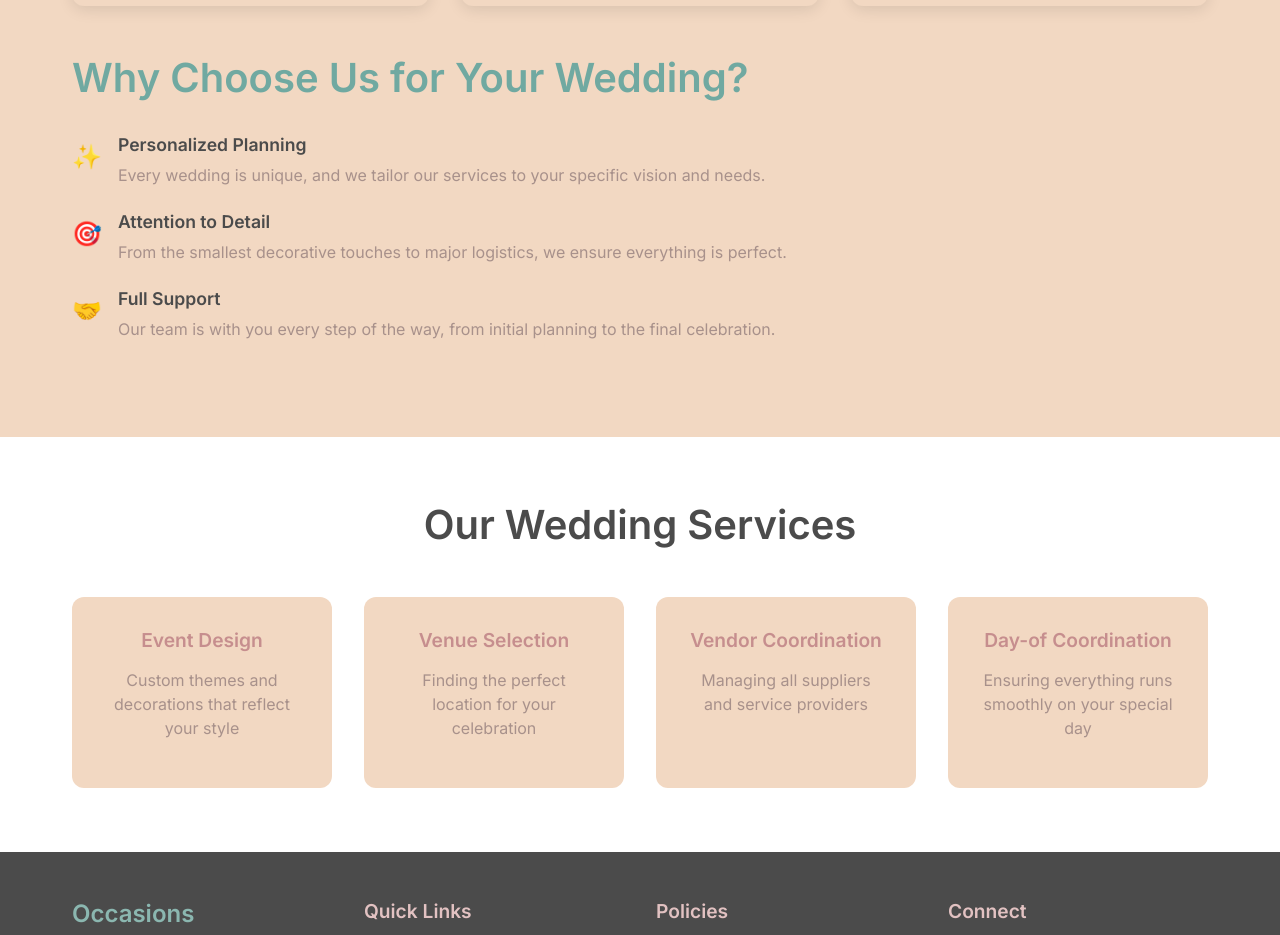
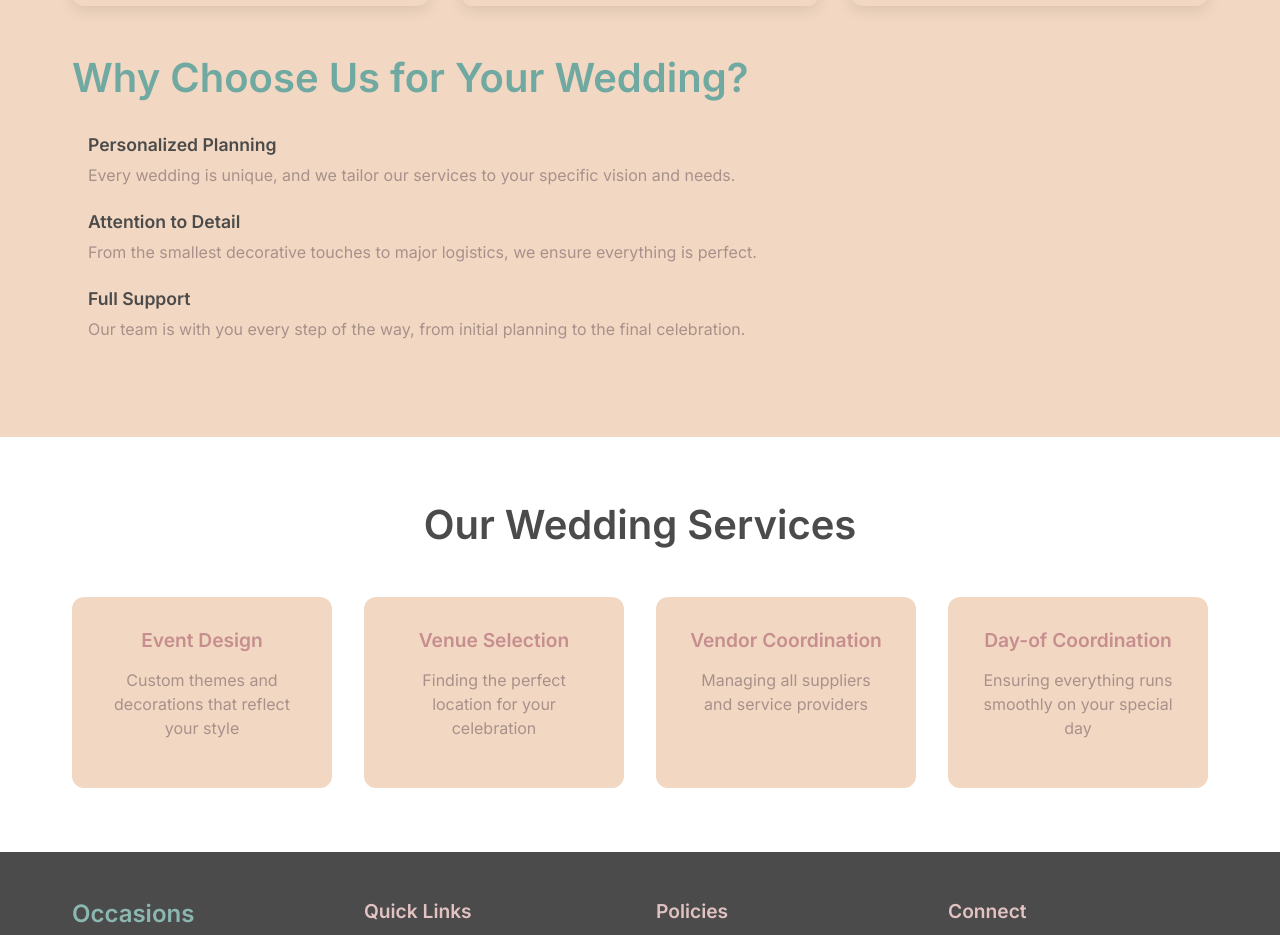
Before and after one commit to acgis-hama0098/newest-wishinbloom, a React (Vite) app: page /occasion/wedding in a window 1280 px wide. Shown: the part 860-1795 px from the top of the page. Built offline with nearby package versions, Linux system fonts and the light colour scheme.

Commit message:
Visual edit in Lovable
Edited UI in Lovable

```diff
--- a/src/pages/Wedding.tsx
+++ b/src/pages/Wedding.tsx
@@ -1,10 +1,7 @@
-
 import React from 'react';
 import './OccasionPage.css';
-
 const Wedding: React.FC = () => {
-  return (
-    <div className="occasion-page">
+  return <div className="occasion-page">
       <section className="section">
         <div className="container">
           <div className="occasion-hero">
@@ -52,7 +49,8 @@ const Wedding: React.FC = () => {
               <h2>Why Choose Us for Your Wedding?</h2>
               <div className="detail-list">
                 <div className="detail-item">
-                  <div className="detail-icon">✨</div>
+                  <div className="detail-icon">
+                </div>
                   <div>
                     <h4>Personalized Planning</h4>
                     <p>Every wedding is unique, and we tailor our services to your specific vision and needs.</p>
@@ -60,7 +58,8 @@ const Wedding: React.FC = () => {
                 </div>
 
                 <div className="detail-item">
-                  <div className="detail-icon">🎯</div>
+                  <div className="detail-icon">
+                </div>
                   <div>
                     <h4>Attention to Detail</h4>
                     <p>From the smallest decorative touches to major logistics, we ensure everything is perfect.</p>
@@ -68,7 +67,8 @@ const Wedding: React.FC = () => {
                 </div>
 
                 <div className="detail-item">
-                  <div className="detail-icon">🤝</div>
+                  <div className="detail-icon">
+                </div>
                   <div>
                     <h4>Full Support</h4>
                     <p>Our team is with you every step of the way, from initial planning to the final celebration.</p>
@@ -105,8 +105,6 @@ const Wedding: React.FC = () => {
           </div>
         </div>
       </section>
-    </div>
-  );
+    </div>;
 };
-
 export default Wedding;
```
